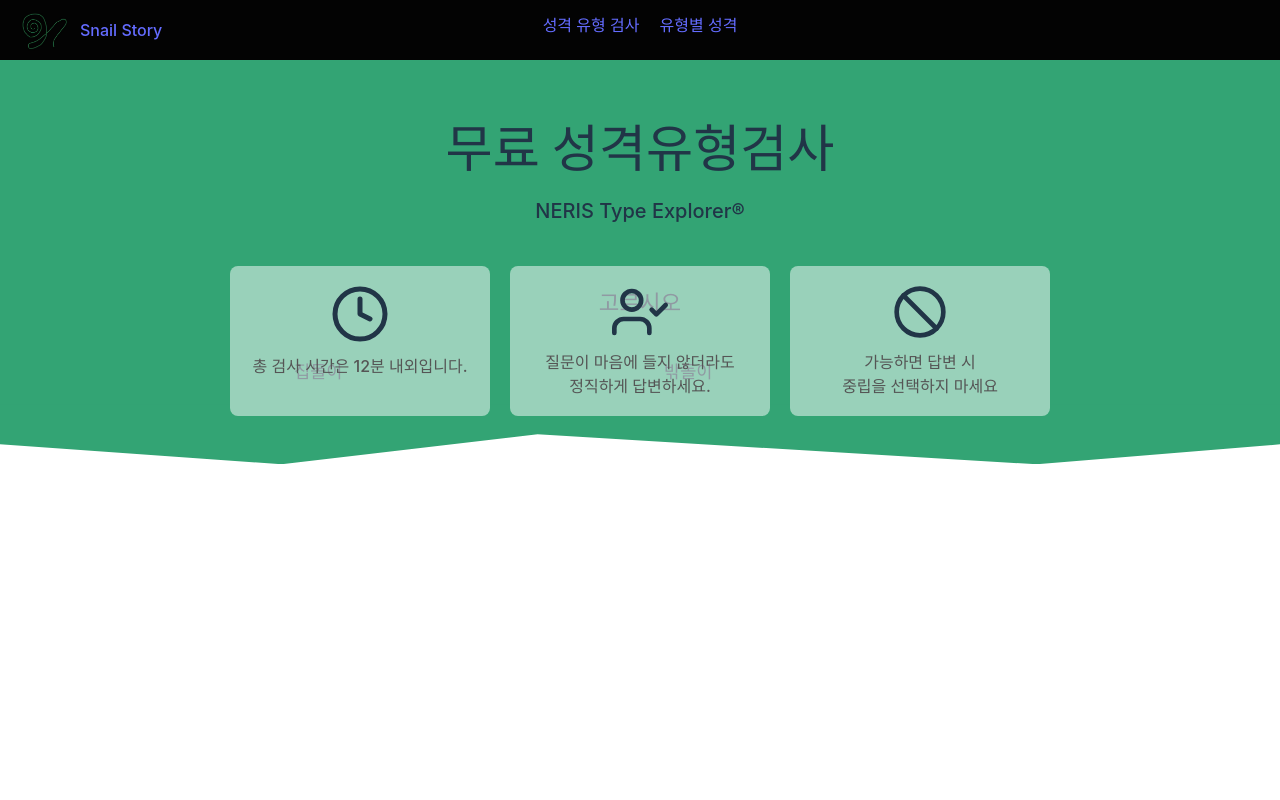
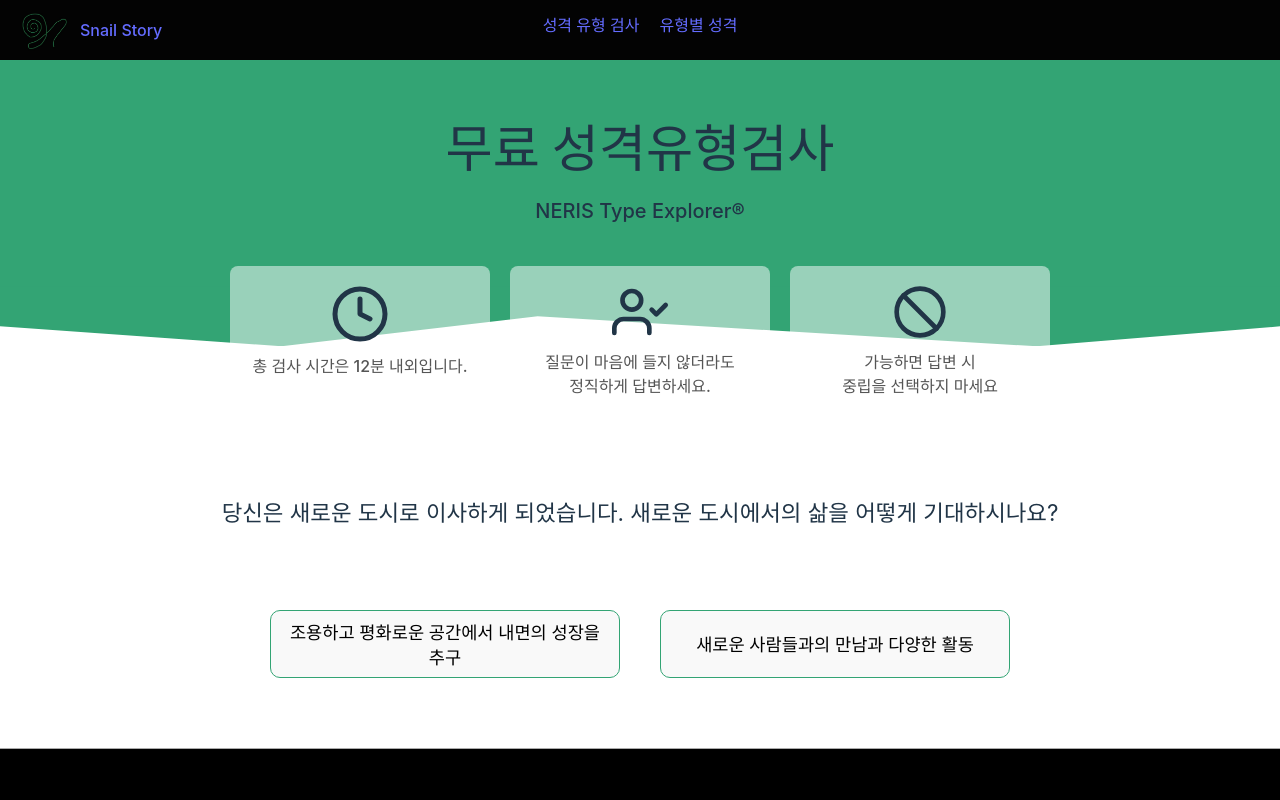
Before and after one commit to snailStory/16personalities, a React (Vite) app: page /typeTest in a window 1280 px wide. Shown: the top 800 px of the page. Built offline with nearby package versions, Linux system fonts and the light colour scheme.

Commit message:
[Feat] 퀴즈 컴포넌트

```diff
--- a/src/App.tsx
+++ b/src/App.tsx
@@ -1,16 +1,14 @@
 /** @jsxImportSource @emotion/react */
-import { RecoilRoot } from "recoil";
-import Header from "src/components/Header";
-import Footer from "src/components/Footer";
-import { css } from "@emotion/react";
-import team from "src/assets/svgs/team.svg";
-import { Outlet } from "react-router-dom";
-import MainLayout from "./components/MainLayout";
+import { RecoilRoot } from 'recoil';
+import Header from 'src/components/Header';
+import Footer from 'src/components/Footer';
+import { css } from '@emotion/react';
+import team from 'src/assets/svgs/team.svg';
+import MainLayout from './components/MainLayout';
 
 function App() {
   return (
     <RecoilRoot>
-      <Header />
       <main
         css={css`
           background-color: #33a474;
@@ -20,7 +18,7 @@ function App() {
           &:after {
             position: absolute;
             left: 0;
-            content: "";
+            content: '';
             width: 100%;
             display: block;
             background-color: #33a474;
@@ -60,7 +58,7 @@ function App() {
         </div>
       </main>
       <img src={team} alt="" />
-      <Outlet />
+
     </RecoilRoot>
   );
 }
--- a/src/components/Quiz.tsx
+++ b/src/components/Quiz.tsx
@@ -1,21 +1,35 @@
 import { css } from '@emotion/react';
-interface Props  {
-    title: string
-    selectItems: string[]
+import { Mbti, resultObj } from 'src/pages/TypeTest';
+
+interface Props {
+  title: string;
+  selectItems: { [index in keyof typeof resultObj]: string };
+  getResult: (mbti: Mbti) => void;
 }
-const Quiz = ({title, selectItems}:Props) => {
+const Quiz = ({ title, selectItems, getResult }: Props) => {
+  const getItemsKeys = () => {
+    const resultArr: Mbti[] = [];
+    for (const key in selectItems) {
+      resultArr.push(key as Mbti);
+    }
+    return resultArr;
+  };
   return (
     <>
       <div css={TitleContainer}>{title}</div>
-      <div css={SelectBoxContainer}>
-        {selectItems.map((item, index) => {
+      <ul css={SelectBoxContainer}>
+        {getItemsKeys().map((item, index) => {
           return (
-            <div key={index} css={SelectBoxItem}>
-              {item}
-            </div>
+            <button
+              key={index}
+              css={SelectBoxItem}
+              onClick={() => getResult(item)}
+            >
+              <li>{selectItems[item]}</li>
+            </button>
           );
         })}
-      </div>
+      </ul>
     </>
   );
 };
@@ -28,6 +42,7 @@ const SelectBoxContainer = css`
   display: flex;
   margin-top: 20px;
   justify-content: center;
+  gap: 20px;
 `;
 const SelectBoxItem = css`
   border: 1px solid #33a474;
--- /dev/null
+++ b/src/config/quiz.json
@@ -0,0 +1,86 @@
+{
+  "0": {
+    "answer": {
+      "I": "조용하고 평화로운 공간에서 내면의 성장을 추구",
+      "E": "새로운 사람들과의 만남과 다양한 활동"
+    },
+    "question": "당신은 새로운 도시로 이사하게 되었습니다. 새로운 도시에서의 삶을 어떻게 기대하시나요?"
+  },
+  "1": {
+    "answer": {
+      "I": "조용히 듣고 관찰하며 중요한 아이디어나 관점을 내세우는 역할을 선호",
+      "E": "의견을 적극적으로 제시하고 토론을 주도하는 역할을 선호"
+    },
+    "question": "당신은 회의에 참석하게 되었습니다. 회의에서 어떤 역할을 선호하시나요?"
+  },
+  "2": {
+    "answer": {
+      "J": "구체적인 계획과 목표를 세우고 계획에 따라 업무를 추진하는 것을 선호",
+      "P": "새로운 아이디어를 수용하고 유연하게 작업을 조정하는 것을 선호"
+    },
+    "question": "당신은 새로운 공동작업에 참여하게 되었습니다. 공동작업을 할 때, 어떤 접근 방식을 선호하시나요?"
+  },
+  "3": {
+    "answer": {
+      "I": "깊이 있는 대화와 공감을 할 수 있는 사람들",
+      "E": "사회적으로 활발하고 외향적인 사람들"
+    },
+    "question": "당신은 어떤 유형의 사람들과 친구가 되고 싶으신가요?"
+  },
+  "4": {
+    "answer": {
+      "S": "활동적이고 도전적인 활동을 통해 새로운 경험을 즐기는 것.",
+      "N": "조용하고 평화로운 자연 속에서의 휴식과 명상을 통해 새로운 에너지를 얻고 싶음"
+    },
+    "question": "당신은 새로운 도전을 위해 여행을 떠나게 되었습니다. 여행 중에 어떤 경험을 선호하시나요?"
+  },
+  "5": {
+    "answer": {
+      "S": "현재 상황을 인지하고 사실에 기반하여 구체적인 해결책을 찾아내는 것을 선호 ",
+      "N": "상황을 종합적으로 판단하고 창의적인 해결책을 모색하는 것을 선호"
+    },
+    "question": "당신은 문제 상황에 직면했습니다. 이때 당신은 어떤 방식으로 대처하시나요?"
+  },
+  "6": {
+    "answer": {
+      "J": "일관성과 안정성을 중요시하여 신중하게 결정하는 것을 선호",
+      "P": "융통성과 적응력을 중요시하여 유연하게 결정하는 것을 선호"
+    },
+    "question": "당신은 중요한 결정을 내려야 합니다. 어떤 요소를 가장 중요하게 생각하시나요?"
+  },
+  "7": {
+    "answer": {
+      "S": "도전적이고 활동적인 경험을 통해 성장하는 것",
+      "N": "아이디어와 창의성을 발휘하여 독특한 방식"
+    },
+    "question": "당신은 새로운 도전에 대해 어떻게 생각하시나요?"
+  },
+  "8": {
+    "answer": {
+      "I": "조용한 환경에서 대화하거나 독서와 같은 내적인 활동을 선호",
+      "E": "외부에서의 활동이 많은 친구들과 함께 시간을 보내는 것을 선호"
+    },
+    "question": "당신은 친구들과 함께 시간을 보낼 때 어떤 활동을 선호하시나요?"
+  },
+  "9": {
+    "answer": {
+      "J": "구체적인 계획과 일정에 따라 차근차근 진행하는 것을 선호",
+      "P": "유연한 일정과 새로운 아이디어를 수용하며 진행하는 것을 선호"
+    },
+    "question": "당신은 새로운 프로젝트를 시작하게 되었습니다. 프로젝트를 진행할 때 어떤 방식을 선호하시나요?"
+  },
+  "10": {
+    "answer": {
+      "S": "사실과 현실에 기반한 정보를 담은 책",
+      "N": "상상력과 철학적인 내용을 담은 책"
+    },
+    "question": "당신은 어떤 종류의 책을 선호하시나요?"
+  },
+  "11": {
+    "answer": {
+      "T": "사실과 정보에 주로 관심을 가지며 논리적인 토론을 선호하는 편",
+      "F": "감정과 관계에 주로 관심을 가지며 타인의 의견을 고려하는 편"
+    },
+    "question": "당신은 다른 사람과의 대화에서 어떤 요소에 주로 관심을 가지시나요?"
+  }
+}
--- a/src/pages/TypeTest.tsx
+++ b/src/pages/TypeTest.tsx
@@ -1,16 +1,52 @@
-import MainLayout from "../components/MainLayout";
-import { css } from "@emotion/react";
-import { Clock, Slash, UserCheck } from "src/assets/svgs";
+import { useState, useEffect } from 'react';
+import MainLayout from '../components/MainLayout';
+import { css } from '@emotion/react';
+import { Clock, Slash, UserCheck } from 'src/assets/svgs';
 
-import Quiz from "src/components/Quiz";
+import Quiz from 'src/components/Quiz';
+import QnA from 'src/config/quiz.json';
+
+export const resultObj = {
+  I: 0,
+  E: 0,
+  N: 0,
+  S: 0,
+  F: 0,
+  T: 0,
+  P: 0,
+  J: 0,
+};
+
+export type Mbti = keyof typeof resultObj;
 
 function TypeTest() {
+  const QnAObj = JSON.parse(JSON.stringify(QnA));
+  const [result, setResult] = useState(resultObj);
+  const [page, setPage] = useState(0)
+  const { question, answer } = QnAObj[page] ?? {};
+
+  const getResult = (mbti: Mbti) => {
+    setResult((prev) => {
+      const count = prev[mbti] + 1;
+      return { ...prev, [mbti]: count };
+    });
+    setPage(prev => prev + 1)
+  };
+
+  useEffect(() => {
+    console.log(result);
+  }, [result]);
+
+
+
+
+
   const guideTextStyle = css`
     text-align: center;
     color: #555;
     font-weight: 500;
   `;
-  const guideArr = ["clock", "user", "slash"];
+  const guideArr = ['clock', 'user', 'slash'];
   const guide = (text: string) => {
     const result = {
       clock: {
@@ -40,6 +76,13 @@ function TypeTest() {
     return result;
   };
   return (
+    <div
+      css={css`
+        display: flex;
+        flex-direction: column;
+        gap: 180px;
+      `}
+    >
       <MainLayout>
         <div
           css={css`
@@ -101,9 +144,17 @@ function TypeTest() {
             })}
           </div>
         </div>
-      <Quiz title='고르시오' selectItems = {['집돌이','밖돌이']} />
       </MainLayout>
-
+      <div
+        css={css`
+          display: flex;
+          flex-direction: column;
+          gap: 50px;
+        `}
+      >
+        <Quiz title={question} selectItems={answer} getResult={getResult} />
+      </div>
+    </div>
   );
 }
 
--- a/src/router/Routing.tsx
+++ b/src/router/Routing.tsx
@@ -1,15 +1,15 @@
-import { Routes, Route, BrowserRouter } from "react-router-dom";
-import TypeTest from "../pages/TypeTest";
-import TypeAnalysis from "../pages/TypeAnalysis";
-import Header from "src/components/Header";
-import App from "../App";
-import Footer from "../components/Footer";
+import { Routes, Route, BrowserRouter } from 'react-router-dom';
+import TypeTest from '../pages/TypeTest';
+import TypeAnalysis from '../pages/TypeAnalysis';
+import Header from 'src/components/Header';
+import App from '../App';
+import Footer from '../components/Footer';
 
 function Routing() {
   return (
     <BrowserRouter>
       <Header />
-      <div style={{ marginTop: "60px", height: "100vh" }}>
+      <div style={{ marginTop: '60px', marginBottom: '60px' }}>
         <Routes>
           <Route path="/" element={<App />} />
           <Route path="/typeTest" element={<TypeTest />} />
```
Lines whose indentation alone changed are shown as unchanged.
